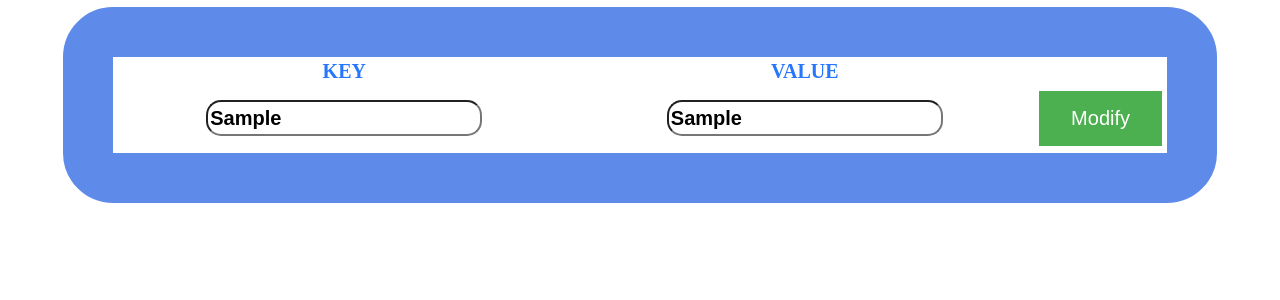
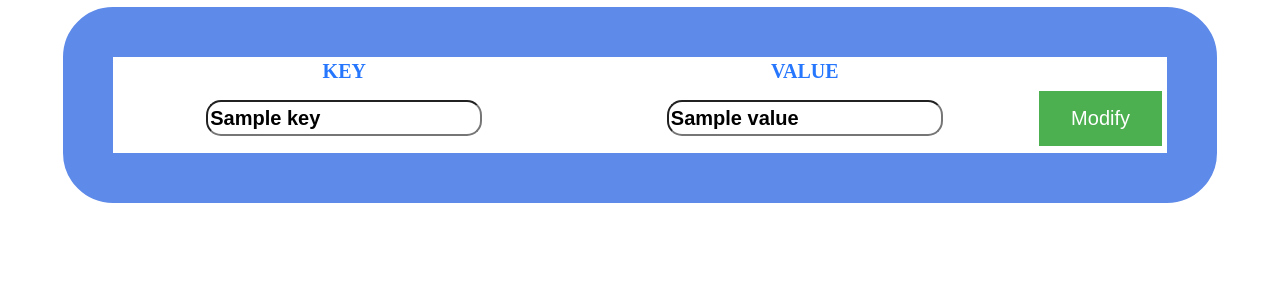
Before and after one commit to Web-dut-2022fall/final-project-KuGouOfficial, a Django app: template ManageApp/templates/modify.html in a window 1280 px wide; the page is wider, and only the part inside the window is pictured. Shown: the part 328-628 px from the top of that part. Run offline with Django 4.2, Linux system fonts and the light colour scheme; the template is opened without the code that fills it: most values are stand-ins (such as "Sample title", 1, 10 or a date in 2020); lists and menus that the app fills with data are empty.

Commit message:
Update modify.html

```diff
--- a/ManageApp/templates/modify.html
+++ b/ManageApp/templates/modify.html
@@ -20,11 +20,11 @@
             {% csrf_token %}
             <tr>
                 <th>
-                    <input type="text" value={{key}} name="key" style="border-radius:15px;height:30px;
+                    <input type="text" value="{{key}}" name="key" style="border-radius:15px;height:30px;
                     font-weight:bold;font-size:20px;">
                 </th>
                 <th>
-                    <input type="text" value={{value}} name="value" style="border-radius:15px;
+                    <input type="text" value="{{value}}" name="value" style="border-radius:15px;
                     height:30px;font-weight:bold;font-size:20px;">
                 </th>
                 <th>
```
